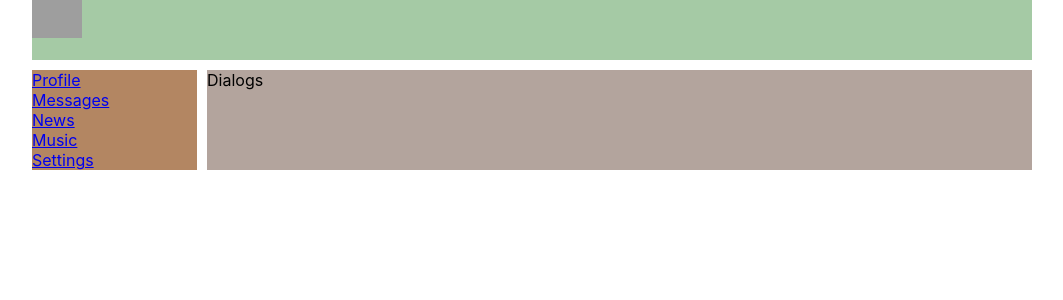
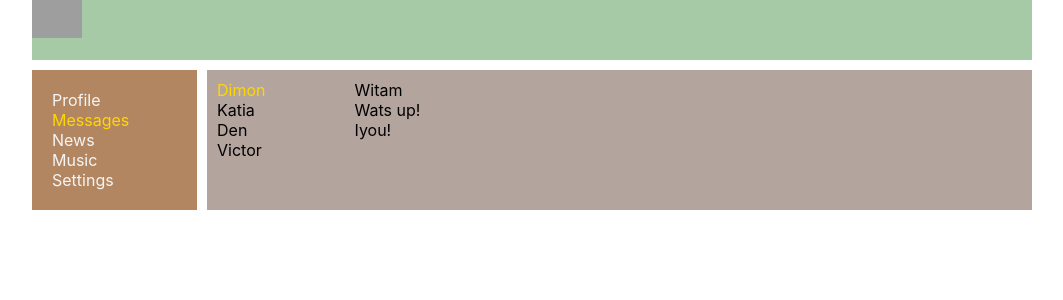
Before and after one commit to SiarheiBalt/React-course, a React (Create React App) app: page /Dialogs in a window 1280 px wide. Shown: the top 300 px of the page, without its empty margins (108-1171 px from the left). Built offline with nearby package versions, Linux system fonts and the light colour scheme; grey boxes are pictures that could not be loaded.

Commit message:
add Navlink

```diff
--- a/src/App.js
+++ b/src/App.js
@@ -18,8 +18,8 @@ const App = () => {
         <Header />
         <NavBar />
         <div className="app_wrapper__content">
+          <Route path="/Profile" component={Profile} />
           <Route path="/Dialogs" component={Dialogs} />
-          <Route path="/Profile" component={Profile} />
           <Route path="/News" component={News} />
           <Route path="/Music" component={Music} />
           <Route path="/Setting" component={Setting} />
--- a/src/components/Dialogs/Dialogs.jsx
+++ b/src/components/Dialogs/Dialogs.jsx
@@ -2,7 +2,19 @@ import cl from './Dialogs.module.css'
 
 const Dialogs = () => {
     return (
-        <div>Dialogs</div>
+        <div className={cl.dialogs}>
+           <div className={cl.dialogs__items}>
+                <div className={`${cl.dialog} ${cl.active}`}>Dimon</div>
+                <div className={cl.dialog}>Katia</div>
+                <div className={cl.dialog}>Den</div>
+                <div className={cl.dialog}>Victor</div>
+           </div>
+           <div className={cl.messages}>
+               <div className={cl.message}>Witam</div>
+               <div className={cl.message}>Wats up!</div>
+               <div className={cl.message}>Iyou!</div>
+           </div>
+        </div>
     )
 };
 
--- a/src/components/Dialogs/Dialogs.module.css
+++ b/src/components/Dialogs/Dialogs.module.css
@@ -0,0 +1,16 @@
+.dialogs {
+    display: grid;
+    grid-template-columns: 2fr 10fr;
+}
+.dialogs__items {
+    padding: 10px;
+}
+.dialogs__items .active {
+    color: gold;
+}
+.messages {
+ padding: 10px;
+}
+.messages .message {
+
+}
--- a/src/components/Navbar/Navbar.jsx
+++ b/src/components/Navbar/Navbar.jsx
@@ -1,12 +1,13 @@
+import { NavLink } from 'react-router-dom';
 import cl from './Navbar.module.css'
 
 const NavBar = () => {
     return <nav className={cl.nav}>
-        <div className={cl.item}><a href="/Profile">Profile</a></div>
-        <div className={'${cl.item} ${cl.activ}'}><a href="/Dialogs">Messages</a></div>
-        <div className={cl.item}><a href="/News">News</a></div>
-        <div className={cl.item}><a href="/Music">Music</a></div>
-        <div className={cl.item}><a href="/Setting">Settings</a></div>
+        <div className={cl.item}><NavLink to="/Profile" activeClassName={cl.activ}>Profile</NavLink></div>
+        <div className={cl.item}><NavLink to="/Dialogs" activeClassName={cl.activ}>Messages</NavLink></div>
+        <div className={cl.item}><NavLink to="/News" activeClassName={cl.activ}>News</NavLink></div>
+        <div className={cl.item}><NavLink to="/Music" activeClassName={cl.activ}>Music</NavLink></div>
+        <div className={cl.item}><NavLink to="/Setting" activeClassName={cl.activ}>Settings</NavLink></div>
     </nav>
 }
 
--- a/src/components/Navbar/Navbar.module.css
+++ b/src/components/Navbar/Navbar.module.css
@@ -1,10 +1,16 @@
 .nav {
     grid-area: n;
     background-color: rgb(179, 134, 98);
+    padding: 20px;
+
 }
-.item {
+.item a {
   color: whitesmoke;
+  text-decoration: none;
 }
-.activ .item {
-  color: gold;
+.item a:hover {
+  color: rgb(250, 237, 164);
 }
+.item a.activ {
+  color:gold;
+}
```
